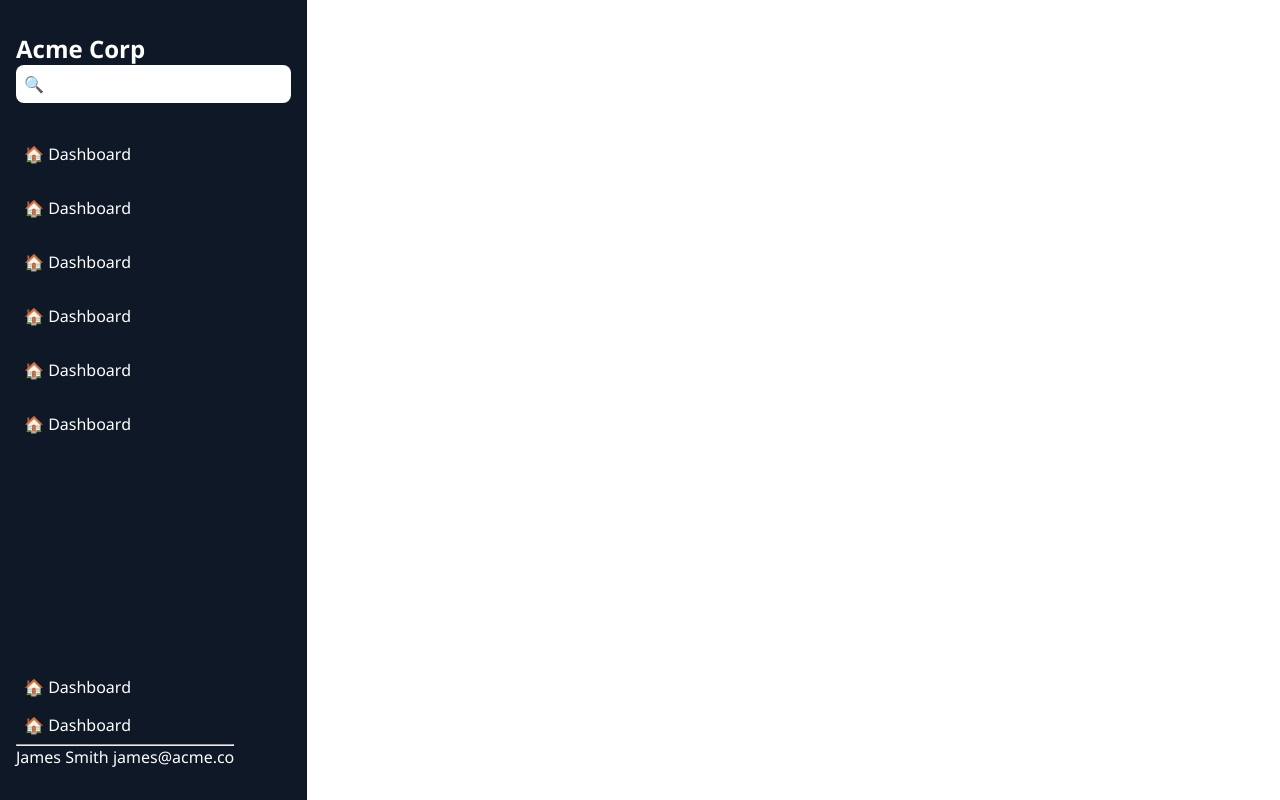
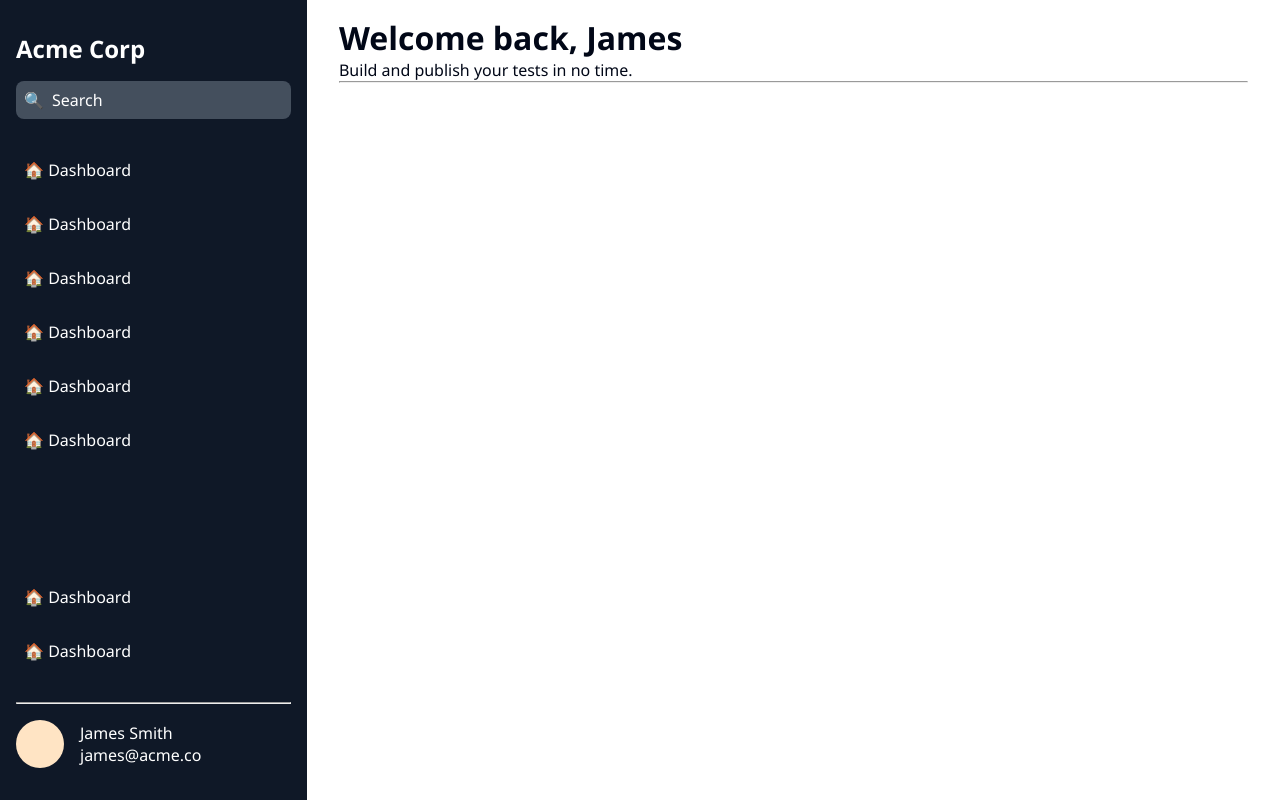
Before and after one commit to MoyaMaker/exercises, a plain HTML site: page dashboard/index.html in a window 1280 px wide. Drawn offline with Linux system fonts and the light colour scheme.

Commit message:
Dashboard page

```diff
--- a/dashboard/components/input.css
+++ b/dashboard/components/input.css
@@ -5,7 +5,7 @@
   border-radius: 0.5rem;
   padding: 0.5rem;
 
-  background-color: white;
+  background-color: rgba(225, 241, 255, 0.25);
 }
 
 .search .search__label {
@@ -18,4 +18,11 @@
   padding: 0;
 
   outline: none;
+
+  background-color: transparent;
+  color: white;
 }
+
+.search .search__input::placeholder {
+  color: white;
+}
--- a/dashboard/components/main.css
+++ b/dashboard/components/main.css
@@ -4,3 +4,7 @@
 
   min-height: 100vh;
 }
+
+.main-container .content {
+  padding: 1rem 2rem;
+}
--- a/dashboard/components/sidebar.css
+++ b/dashboard/components/sidebar.css
@@ -8,6 +8,11 @@
   color: #ffffff;
 
   padding: 2rem 1rem;
+}
+
+.sidebar__header {
+  display: grid;
+  gap: 1rem;
 }
 
 .sidebar .navbar {
@@ -33,3 +38,42 @@
 .sidebar a:hover {
   background-color: rgba(225, 241, 255, 0.25);
 }
+
+.sidebar .options {
+  display: flex;
+  flex-direction: column;
+  gap: 1rem;
+
+  margin: 1rem 0 2rem;
+}
+
+.sidebar__footer {
+  width: 100%;
+}
+
+.sidebar .profile {
+  display: grid;
+  grid-template-columns: auto 1fr;
+  align-items: center;
+  gap: 1rem;
+
+  margin: 1rem 0 0;
+}
+
+.sidebar .profile .profile__image {
+  display: block;
+
+  width: 3rem;
+  height: 3rem;
+
+  border-radius: 50%;
+
+  background-color: bisque;
+}
+
+.sidebar .profile .profile__user {
+  display: flex;
+  flex-direction: column;
+
+  align-items: start;
+}
--- a/dashboard/index.html
+++ b/dashboard/index.html
@@ -15,12 +15,13 @@
 <body>
   <div class="main-container">
     <aside class="sidebar">
-      <header>
+      <header class="sidebar__header">
         <h2>Acme Corp</h2>
 
         <label for="search" class="search">
           <span class="search__label">🔍</span>
-          <input type="search" name="search" id="search" autocomplete="false" class="search__input">
+          <input type="search" name="search" id="search" autocomplete="false" class="search__input"
+            placeholder="Search">
         </label>
       </header>
 
@@ -51,8 +52,8 @@
         </a>
       </nav>
 
-      <footer>
-        <section>
+      <footer class="sidebar__footer">
+        <section class="options">
           <a href="">
             <span>🏠</span>
             <span>Dashboard</span>
@@ -65,14 +66,25 @@
 
         <hr>
 
-        <section>
-          <span>James Smith</span>
-          <span>
-            james@acme.co
-          </span>
+        <section class="profile">
+          <div class="profile__image">
+          </div>
+          <div class="profile__user">
+            <span>James Smith</span>
+            <span>
+              james@acme.co
+            </span>
+          </div>
         </section>
       </footer>
     </aside>
+
+    <main class="content">
+      <h1>Welcome back, James</h1>
+      <p>Build and publish your tests in no time.</p>
+
+      <hr>
+    </main>
   </div>
 </body>
 
```
